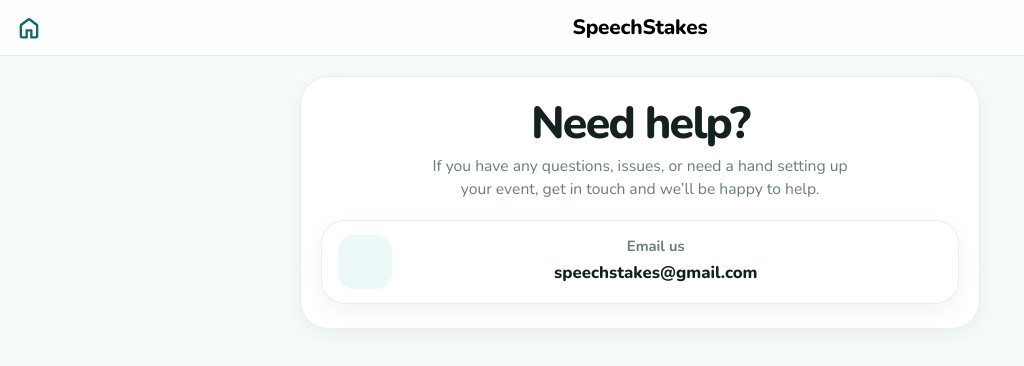
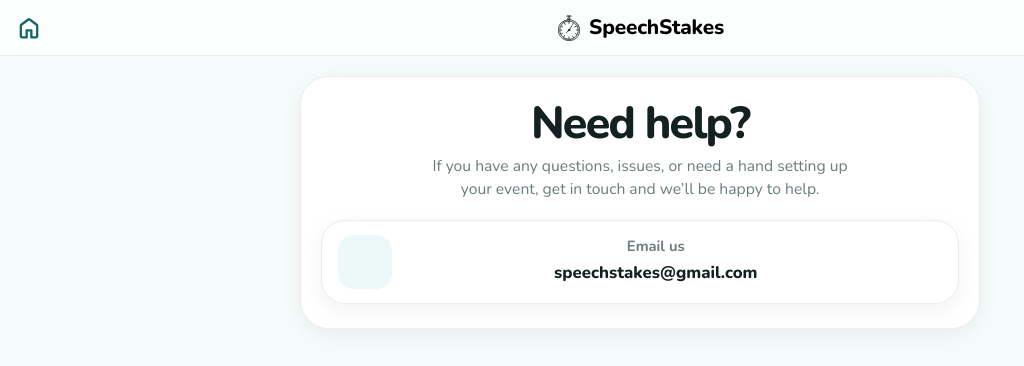
Before and after one commit to ConorCode1/speech_stakes_fe, a React (Vite) app: page /contact in a window 1280 px wide. Shown: the top 366 px of the page, without its empty margins (0-1024 px from the left). Built offline with nearby package versions, Linux system fonts and the light colour scheme; some icons are missing.

Commit message:
Changes to be committed: 	modified:   src/Home.css 	modified:   src/WeddingApp.css 	modified:   src/WeddingHeader.jsx 	new file:   src/assets/speechstakesicon.svg

```diff
--- a/src/Home.css
+++ b/src/Home.css
@@ -716,6 +716,7 @@ html {
     gap: 36px;
     flex-wrap: wrap;
     align-items: flex-start;
+    background: var(--green-deep);
   }
 
   @media (min-width: 1024px) {
@@ -1052,6 +1053,7 @@ html {
 @media (min-width: 768px) {
   .home-proof-strip {
     padding: 36px 32px 42px;
+    /* background: var(--green-mid); */
   }
 
   .home-proof-inner {
--- a/src/WeddingApp.css
+++ b/src/WeddingApp.css
@@ -2927,3 +2927,17 @@ body {
     max-width: 100%;
   }
 }
+.wedding-header__title {
+  display: inline-flex;
+  align-items: center;
+  gap: 0.45rem;
+  text-decoration: none;
+}
+
+.wedding-header__logo-icon {
+  width: 26px;
+  height: 26px;
+  display: block;
+  object-fit: contain;
+  flex-shrink: 0;
+}
--- a/src/WeddingHeader.jsx
+++ b/src/WeddingHeader.jsx
@@ -2,6 +2,7 @@ import { useLocation, useNavigate, Link } from "react-router-dom";
 import { useState } from "react";
 import { Icon } from "@iconify/react";
 import "./WeddingApp.css";
+import speechStakesIcon from "./assets/speechstakesicon.svg";
 
 const LS_WEDDING_HOST_USER_KEY = "wedding_host_user_v1";
 
@@ -112,7 +113,13 @@ export default function WeddingHeader() {
         </button>
 
         <Link to="/" className="wedding-header__title" onClick={closeMenu}>
-          SpeechStakes
+          <img
+            src={speechStakesIcon}
+            alt=""
+            className="wedding-header__logo-icon"
+            aria-hidden="true"
+          />
+          <span>SpeechStakes</span>
         </Link>
 
         <button
```
Also changed, not shown: src/assets/speechstakesicon.svg (added).
